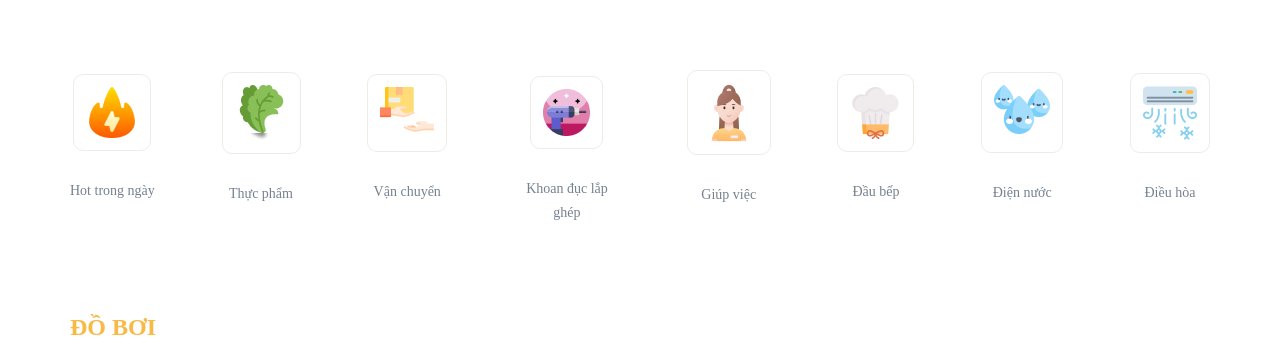
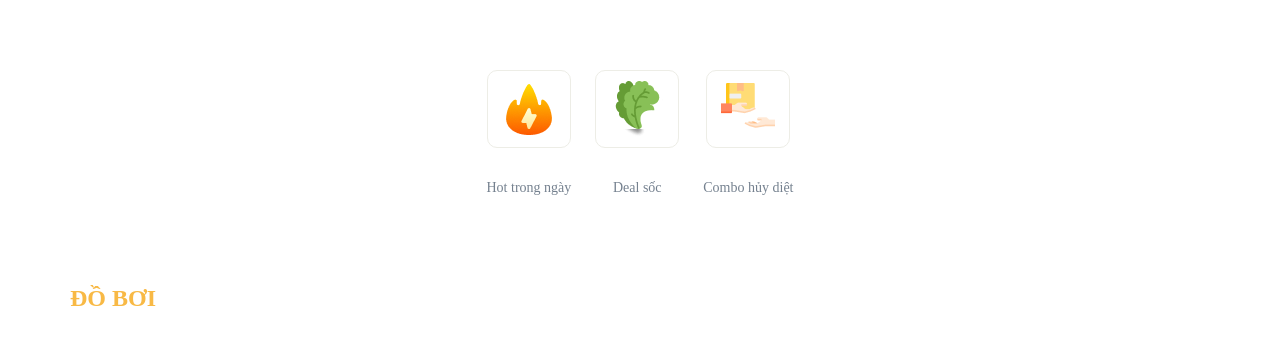
Before and after one commit to truong-cot/web-shop, a Next.js app: page / in a window 1280 px wide. Shown: the part 586-940 px from the top of the page. Built offline with nearby package versions, Linux system fonts and the light colour scheme; a web font is replaced by a local one.

Commit message:
upload payment sucsess

```diff
--- a/components/pages/home/Classify/Classify.module.scss
+++ b/components/pages/home/Classify/Classify.module.scss
@@ -4,7 +4,8 @@
 
 .main {
   display: flex;
-  justify-content: space-between;
+  justify-content: center;
+  gap: 24px;
 }
 
 .ItemClassify {
@@ -20,6 +21,8 @@
     align-items: center;
     border: 1px solid #edede6;
     border-radius: 10px;
+    width: 84px;
+    height: 78px;
 
     img {
       padding: 12px;
--- a/components/pages/home/Classify/index.js
+++ b/components/pages/home/Classify/index.js
@@ -16,13 +16,8 @@ function Classify() {
       <div className="container">
         <div className={styles.main}>
           <ItemClassify image={classify1} des="Hot trong ngày" />
-          <ItemClassify image={classify2} des="Thực phẩm" />
-          <ItemClassify image={classify3} des="Vận chuyển" />
-          <ItemClassify image={classify4} des="Khoan đục lắp ghép" />
-          <ItemClassify image={classify5} des="Giúp việc" />
-          <ItemClassify image={classify6} des="Đầu bếp" />
-          <ItemClassify image={classify7} des="Điện nước" />
-          <ItemClassify image={classify8} des="Điều hòa" />
+          <ItemClassify image={classify2} des="Deal sốc" />
+          <ItemClassify image={classify3} des="Combo hủy diệt" />
         </div>
       </div>
     </div>
--- a/components/pages/home/Products/Products.module.scss
+++ b/components/pages/home/Products/Products.module.scss
@@ -8,7 +8,7 @@
         font-size: 24px;
         line-height: 20px;
         font-weight: 600;
-        padding-top: 54px;
+        padding-top: 32px;
       }
 
       .products {
--- /dev/null
+++ b/pages/paymentSuccess/PaymentSuccess.module.scss
@@ -0,0 +1,40 @@
+.container {
+  .main {
+    display: flex;
+    justify-content: center;
+    align-items: center;
+    flex-direction: column;
+
+    .img {
+      padding: 85px 0 24px;
+    }
+
+    .title {
+      font-weight: 400;
+      font-size: 24px;
+      line-height: 30px;
+      letter-spacing: -0.02em;
+      color: #151522;
+    }
+
+    .description {
+      max-width: 440px;
+      font-weight: 400;
+      font-size: 16px;
+      line-height: 24px;
+      text-align: center;
+      color: #999999;
+      padding: 22px 0 74px;
+    }
+
+    button {
+      padding: 12px 40px;
+      background-color: #f4b05f;
+      color: #fff;
+      filter: drop-shadow(0px 4px 4px rgba(50, 50, 71, 0.08))
+        drop-shadow(0px 4px 8px rgba(50, 50, 71, 0.06));
+      border-radius: 25px;
+      margin-bottom: 168px;
+    }
+  }
+}
```
Also changed, not shown: components/pages/payment/Buy/index.js (+5 -3 lines), components/pages/payment/MethodPay/MethodPay.module.scss (+4 -3 lines), components/pages/payment/MethodPay/index.js (+19 -7 lines), pages/paymentSuccess/index.js (added, +40 -0 lines), assets/images/paymentSuccess.png (added).
